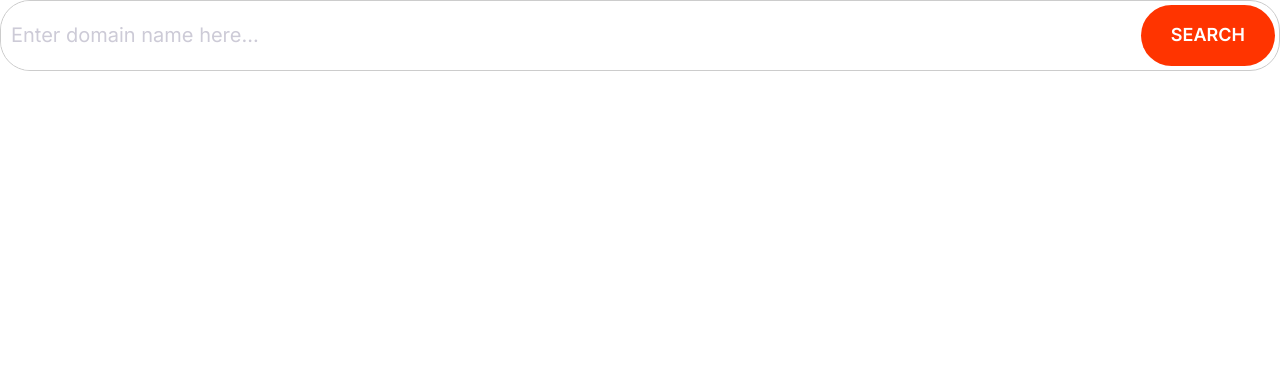
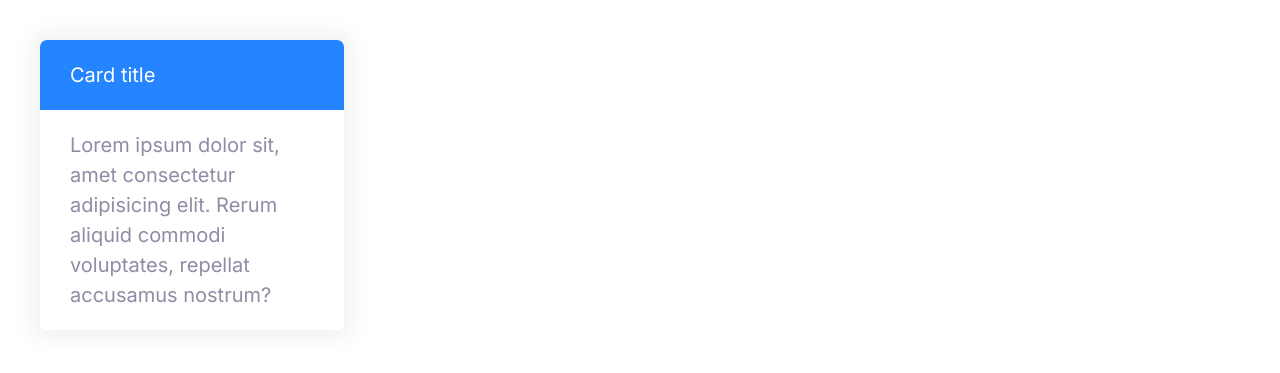
Before and after one commit to adilya2001/atrix, a plain HTML site: page index.html in a window 1280 px wide. Drawn offline with Linux system fonts and the light colour scheme.

Commit message:
define cards

```diff
--- a/css/styles.css
+++ b/css/styles.css
@@ -23,7 +23,7 @@ html {
 body {
   font-family: Inter, Arial, Arial, Helvetica, sans-serif;
   color: var(--color-boby);
-  font-size: 2.4rem;
+  font-size: 2rem;
   line-height: 1.5;
 }
 
@@ -278,3 +278,25 @@ a {
     font-size: 1.5rem;
   }
 }
+
+/* cards */
+
+.card {
+  border-radius: 7px;
+  box-shadow: 0 0 20px 10px #f3f3f3;
+  overflow: hidden;
+}
+
+.card__header,
+.card__body {
+  padding: 2rem 3rem;
+}
+
+.card--primary .card__header {
+  background: var(--color-primary);
+  color: #fff;
+}
+.card--secondary .card__header {
+  background: var(--color-secondary);
+  color: #fff;
+}
--- a/index.html
+++ b/index.html
@@ -14,13 +14,14 @@
     />
   </head>
   <body>
-    <div class="input-group">
-      <input
-        type="text"
-        class="input"
-        placeholder="Enter domain name here..."
-      />
-      <button class="btn btn--accent">Search</button>
+    <div style="width: 30%; padding: 4rem">
+      <div class="card card--primary">
+        <header class="card__header">Card title</header>
+        <div class="card__body">
+          Lorem ipsum dolor sit, amet consectetur adipisicing elit. Rerum
+          aliquid commodi voluptates, repellat accusamus nostrum?
+        </div>
+      </div>
     </div>
   </body>
 </html>
```
Also changed, not shown: css/components/input.html (+4 -1 lines).
